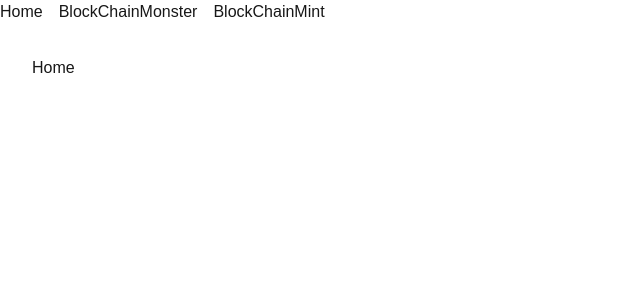
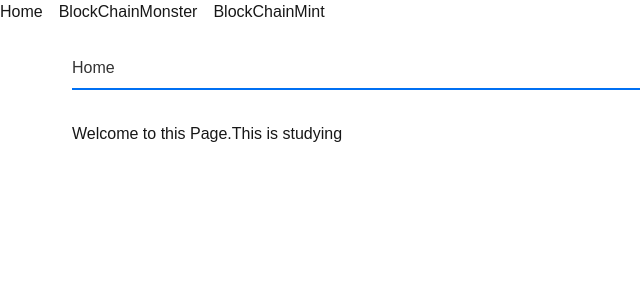
Before and after one commit to shin41x11/next-eggrypto-debug, a Next.js app: page / in a window 1280 px wide. Shown: the top 300 px of the page, without its empty margins (0-640 px from the left). Built offline with nearby package versions, Linux system fonts and the light colour scheme.

Commit message:
homeにもスタイルシート適用

```diff
--- a/app/page.tsx
+++ b/app/page.tsx
@@ -1,11 +1,12 @@
 "use client";
 import React from 'react';
+import { styles } from './styles/dashboardStyles';
 
 export default function Home() {
   return (
-    <main style={{ padding: "2rem" }}>
-      <h1>Home</h1>
-      <p></p>
+    <main style={styles.main}>
+      <h1 style={styles.header}>Home</h1>
+      <p>Welcome to this Page.This is studying</p>
     </main>
   );
 }
```
